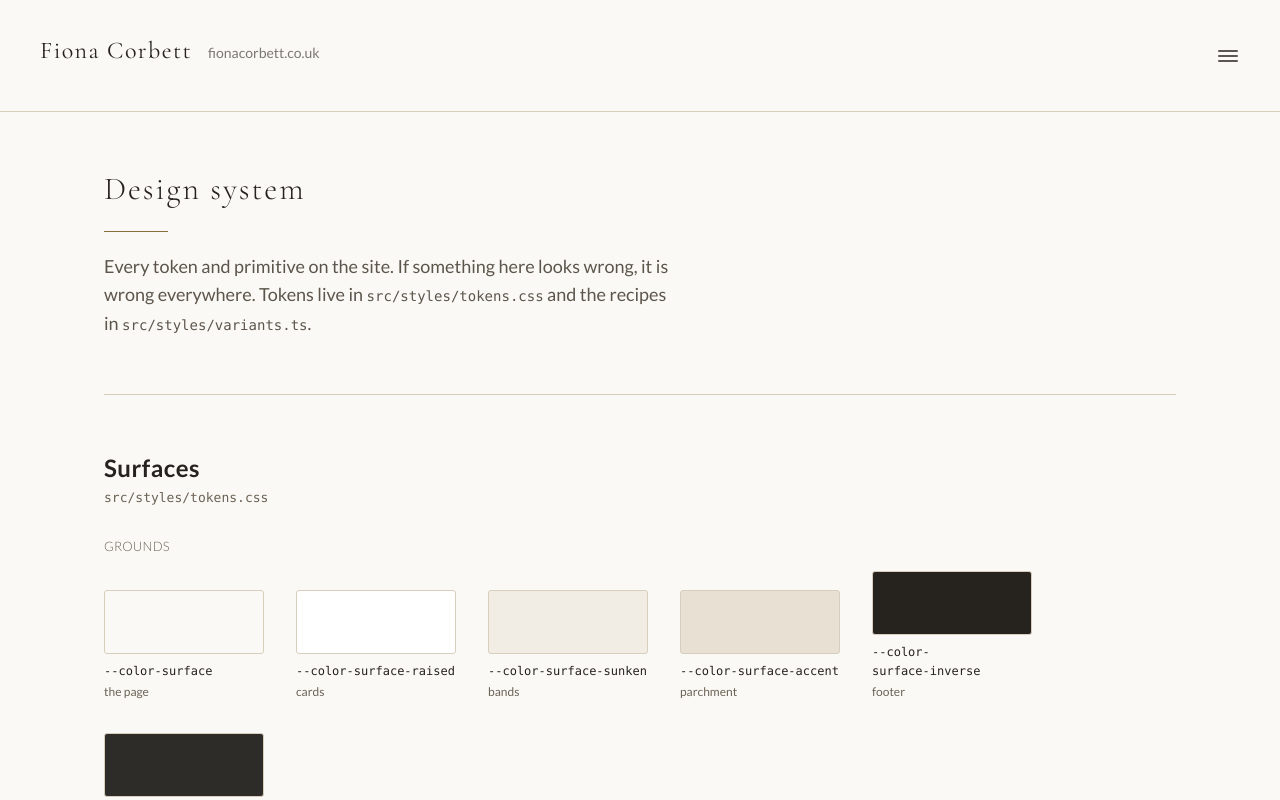
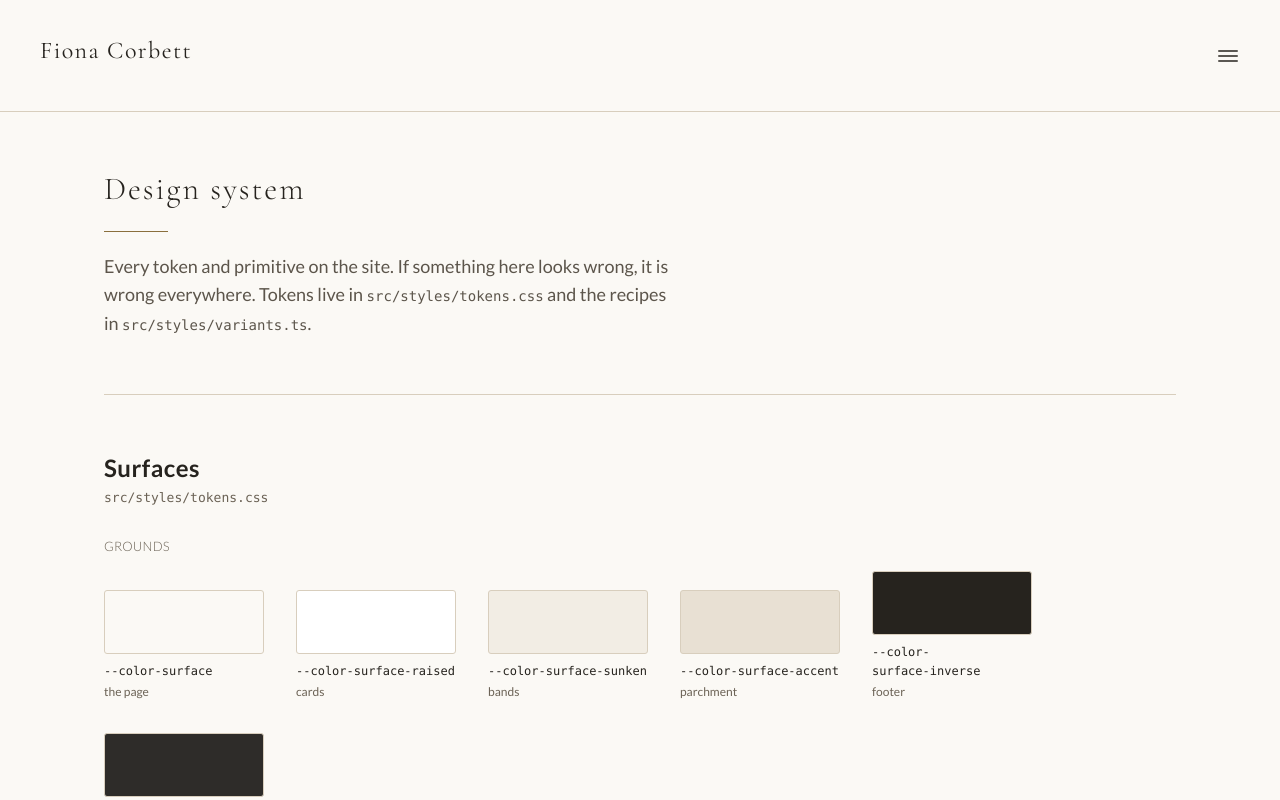
Before and after one commit to Alex-Mitchell-Application-Solutions/fionacorbett, a Next.js app: page /design-system in a window 1280 px wide. Shown: the top 800 px of the page. Built offline with nearby package versions, Linux system fonts and the light colour scheme.

Commit message:
feat(header): remove fionacorbett.co.uk

```diff
--- a/src/components/layout/SiteHeader.tsx
+++ b/src/components/layout/SiteHeader.tsx
@@ -58,11 +58,6 @@ export function SiteHeader() {
           >
             Fiona Corbett
           </Link>
-          {/* The address, for anyone reading it off a screen at the party. From
-              sm only: at 320px it does not fit beside the name and the menu. */}
-          <span className="site-header-persistent font-body hidden whitespace-nowrap text-sm opacity-dimmed sm:inline">
-            fionacorbett.co.uk
-          </span>
         </div>
 
         <div className="site-header-persistent">
```
